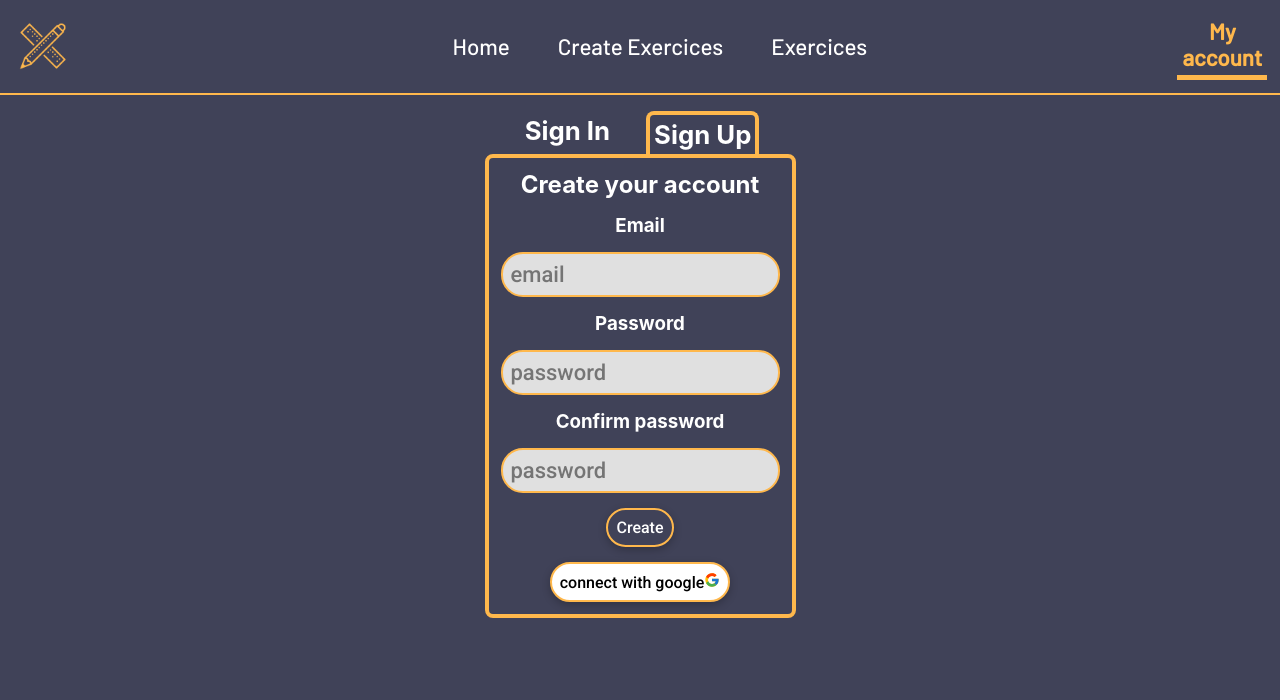
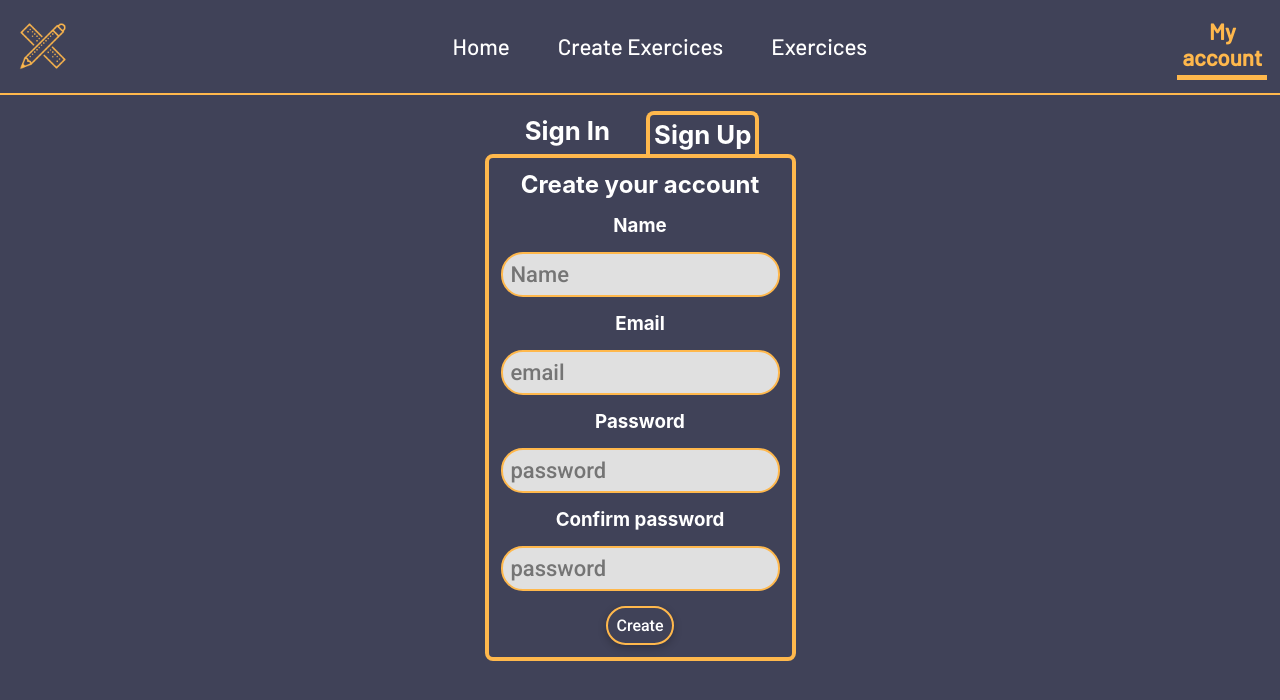
Before and after one commit to fang44Zen/pardonmyfrench, a React (Create React App) app: page /login-page/signup in a window 1280 px wide. Shown: the top 700 px of the page. Built offline with nearby package versions, Linux system fonts and the light colour scheme.

Commit message:
push 1 03/01 mod firebase yesterday

```diff
--- a/src/components/authentification/sign-in/sign-in.jsx
+++ b/src/components/authentification/sign-in/sign-in.jsx
@@ -9,7 +9,7 @@ const SignIn = () => {
   const googleUserLog = async () => {
     const { user } = await signInWithGooglePopup();
     const userDocRef = await createUserDocumentFromAuth(user);
-    console.log(userDocRef.id);
+    console.log(userDocRef);
   };
 
   return (
--- a/src/components/authentification/sign-up/sign-up.jsx
+++ b/src/components/authentification/sign-up/sign-up.jsx
@@ -1,24 +1,85 @@
 import "./sign-up.scss";
 import { FcGoogle } from "react-icons/fc";
+import { useState } from "react";
+import { createUserMailnPass } from "../../../utils/firebase/firebase.utils";
+
+const inputDefaultValues = {
+  displayName: "",
+  email: "",
+  password: "",
+  confirmPassword: "",
+};
 
 const SignUp = () => {
+  const [inputValues, setInputValues] = useState(inputDefaultValues);
+
+  const inputHandler = (event) => {
+    const name = event.target.name;
+    const value = event.target.value;
+    setInputValues({ ...inputValues, [name]: value });
+  };
+
+  const handleSubmit = async (event) => {
+    event.preventDefaul();
+    if (inputValues.password !== inputValues.confirmPassword) {
+      alert("passwords do not match!");
+      return;
+    }
+    try {
+      const response = await createUserMailnPass(
+        inputValues.email,
+        inputValues.password
+      );
+    } catch (error) {
+      console.log(error);
+    }
+  };
+
   return (
     <div>
       <div className="sign-up-main">
-        <div className="sign-up-main_form">
+        <form onSubmit={handleSubmit} className="sign-up-main_form">
           <h2>Create your account</h2>
+          <h3>Name</h3>
+          <input
+            type="text"
+            placeholder="Name"
+            name="displayName"
+            value={inputValues.displayName}
+            onChange={inputHandler}
+          />
           <h3>Email</h3>
-          <input type="email" placeholder="email" />
+          <input
+            type="email"
+            placeholder="email"
+            name="email"
+            value={inputValues.email}
+            onChange={inputHandler}
+          />
           <h3>Password</h3>
-          <input type="password" placeholder="password" />
+          <input
+            type="password"
+            placeholder="password"
+            name="password"
+            value={inputValues.password}
+            onChange={inputHandler}
+          />
           <h3>Confirm password</h3>
-          <input type="password" placeholder="password" />
-          <button className="sign-up-main_form_connect-button">Create</button>
-          <button className="sign-up-main_form_google-button">
+          <input
+            type="password"
+            placeholder="password"
+            name="confirmPassword"
+            value={inputValues.confirmPassword}
+            onChange={inputHandler}
+          />
+          <button type="submit" className="sign-up-main_form_connect-button">
+            Create
+          </button>
+          {/* <button className="sign-up-main_form_google-button">
             connect with google
             <FcGoogle />
-          </button>
-        </div>
+          </button> */}
+        </form>
       </div>
     </div>
   );
--- a/src/components/navigation-bar/navbar.component.jsx
+++ b/src/components/navigation-bar/navbar.component.jsx
@@ -9,7 +9,7 @@ const Navbar = () => {
         <img src={mainlogo} alt="main-logo" />
         <ul className="navbar_links">
           <NavLink
-            to=""
+            to="/"
             className={({ isActive }) =>
               isActive ? "navbar-link-active" : "navbar-link-unactive"
             }
--- a/src/utils/firebase/firebase.utils.js
+++ b/src/utils/firebase/firebase.utils.js
@@ -1,7 +1,11 @@
 // import { getAnalytics } from "firebase/analytics";
-import { createStaticHandler } from "@remix-run/router";
 import { initializeApp } from "firebase/app";
-import { getAuth, signInWithPopup, GoogleAuthProvider } from "firebase/auth";
+import {
+  getAuth,
+  signInWithPopup,
+  GoogleAuthProvider,
+  createUserWithEmailAndPassword,
+} from "firebase/auth";
 
 import { getFirestore, doc, getDoc, setDoc } from "firebase/firestore";
 
@@ -19,26 +23,34 @@ const firebaseConfig = {
 const firebaseApp = initializeApp(firebaseConfig);
 // const analytics = getAnalytics(app);
 const googleProvider = new GoogleAuthProvider();
+googleProvider.setCustomParameters({
+  prompt: "select_account",
+});
 
 export const auth = getAuth();
-export const signInWithGooglePopup = () => {
+export const signInWithGooglePopup = () =>
   signInWithPopup(auth, googleProvider);
-};
+export const dataBase = getFirestore();
 
-export const dataBase = getFirestore();
-export const createUserDocumentFromAuth = async (userAuth) => {
+export const createUserDocumentFromAuth = async (
+  userAuth,
+  questions = [],
+  otherInfos = {}
+) => {
+  // if (!userAuth) return;
   const userDocRef = doc(dataBase, "users", userAuth.uid);
 
   const userSnapshot = await getDoc(userDocRef);
 
   if (!userSnapshot.exists()) {
     const { displayName, email } = userAuth;
-    const questions = [];
+
     try {
       await setDoc(userDocRef, {
         displayName,
         email,
         questions,
+        ...otherInfos,
       });
     } catch (error) {
       console.log(error.message);
@@ -47,3 +59,8 @@ export const createUserDocumentFromAuth = async (userAuth) => {
 
   return userDocRef;
 };
+
+export const createUserMailnPass = async (email, password) => {
+  if (!email || !password) return;
+  createUserWithEmailAndPassword(auth, email, password);
+};
```
